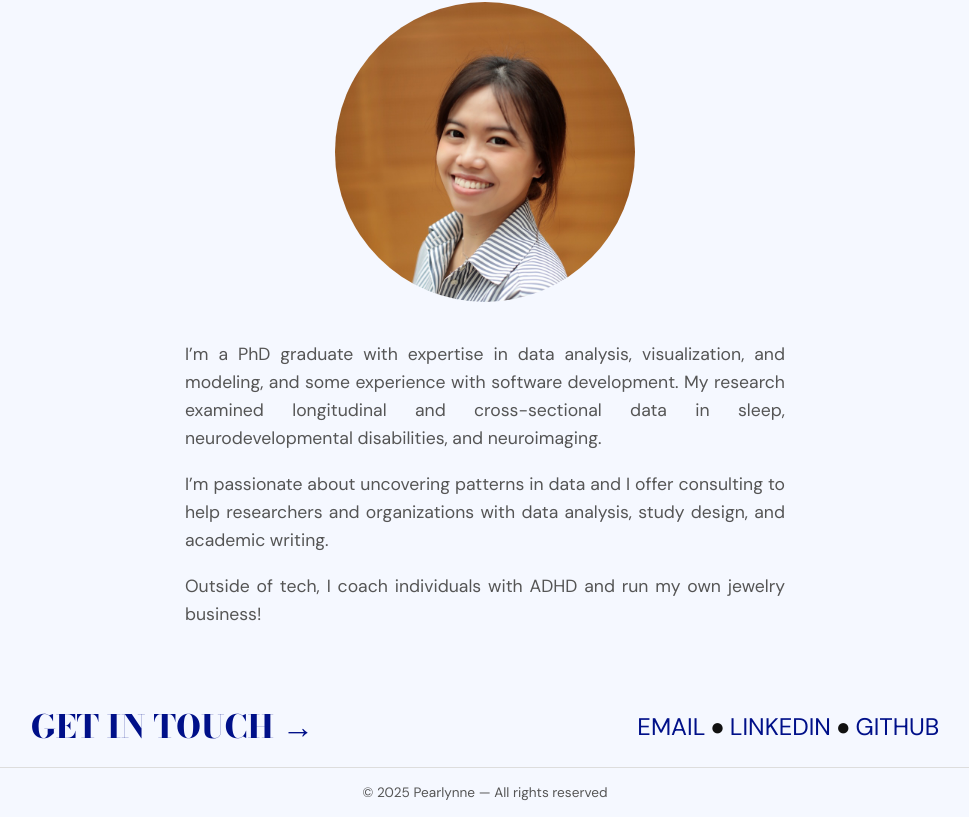
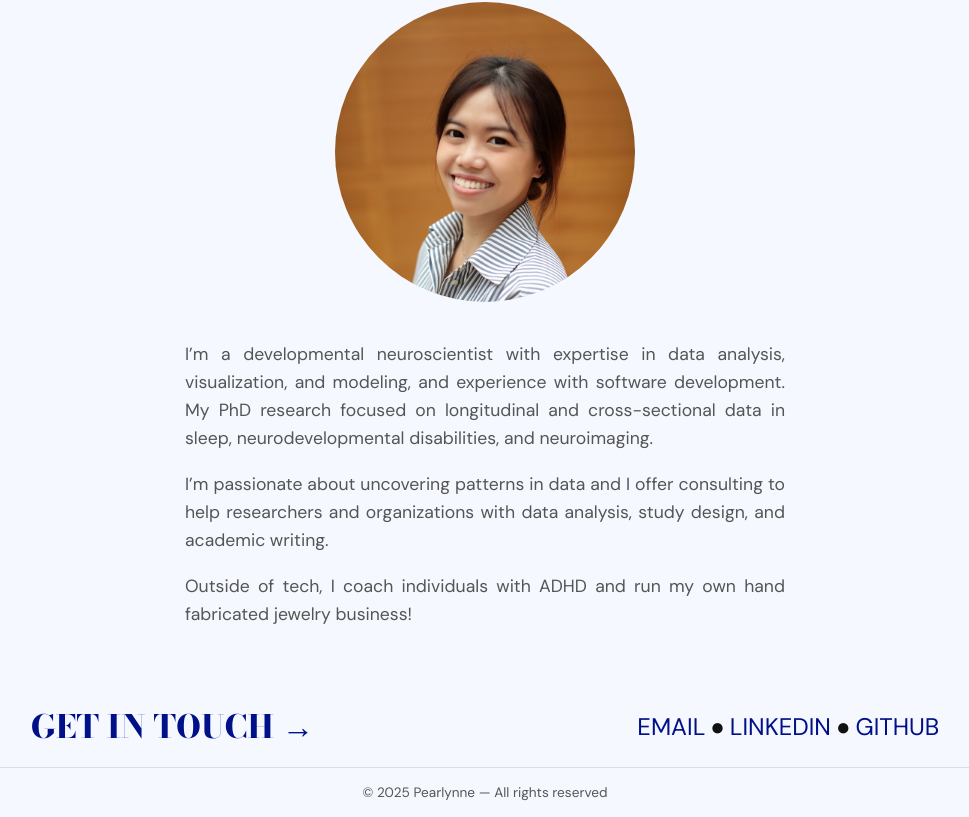
Before and after one commit to pearlynne/pearlynne.github.io, a React (Vite) app: page / in a window 1280 px wide. Shown: the part 930-1747 px from the top of the page, without its empty margins (155-1124 px from the left). Built offline with nearby package versions, Linux system fonts and the light colour scheme; a web font is replaced by a local one.

Commit message:
chore: update profile text

```diff
--- a/src/pages/home.jsx
+++ b/src/pages/home.jsx
@@ -61,9 +61,9 @@ function Home() {
 					</a>
 					<div className={styles.aboutText}>
 						<p>
-							I’m a PhD graduate with expertise in data analysis, visualization,
-							and modeling, and some experience with software development. My
-							research examined longitudinal and cross-sectional data in sleep,
+							I’m a developmental neuroscientist with expertise in data analysis, visualization,
+							and modeling, and experience with software development. My PhD
+							research focused on longitudinal and cross-sectional data in sleep,
 							neurodevelopmental disabilities, and neuroimaging.
 						</p>
 						<p>
@@ -72,7 +72,7 @@ function Home() {
 							study design, and academic writing.
 						</p>
 						<p>
-							Outside of tech, I coach individuals with ADHD and run my own
+							Outside of tech, I coach individuals with ADHD and run my own hand fabricated
 							jewelry business!
 						</p>
 					</div>
```
